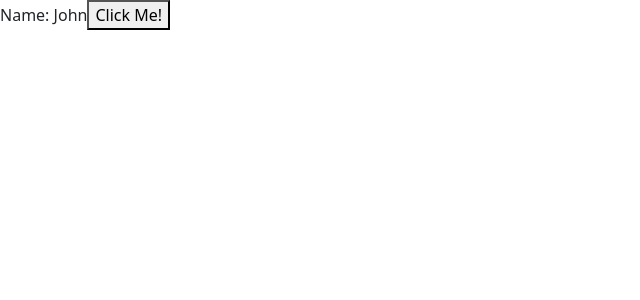
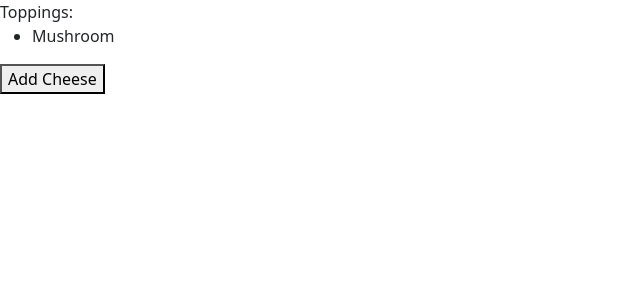
Before and after one commit to ringale95/React-Js-Mosh, a React (Vite) app in the folder vite-app/: page / in a window 1280 px wide. Shown: the top 300 px of the page, without its empty margins (0-640 px from the left). Built offline with nearby package versions, Linux system fonts and the light colour scheme.

Commit message:
feat: Added cheese

```diff
--- a/vite-app/src/App.tsx
+++ b/vite-app/src/App.tsx
@@ -1,21 +1,23 @@
 import { useState } from "react";
 
 const App = () => {
-  const [game, setGame] = useState({
-    id: 1,
-    player: {
-      name: "John",
-    },
+  const [pizza, setPizza] = useState({
+    name: " Spicy Pepperoni",
+    toppings: ["Mushroom"],
   });
 
   const handleClick = () => {
-    setGame({ ...game, player: { ...game.player, name: "Aniruddha" } });
+    setPizza({ ...pizza, toppings: [...pizza.toppings, "Cheese"] });
   };
-
   return (
     <div>
-      Name: {game.player.name}
-      <button onClick={handleClick}>Click Me!</button>
+      Toppings:
+      <ul>
+        {pizza.toppings.map((topping) => (
+          <li>{topping}</li>
+        ))}
+      </ul>
+      <button onClick={handleClick}>Add Cheese</button>
     </div>
   );
 };
```
